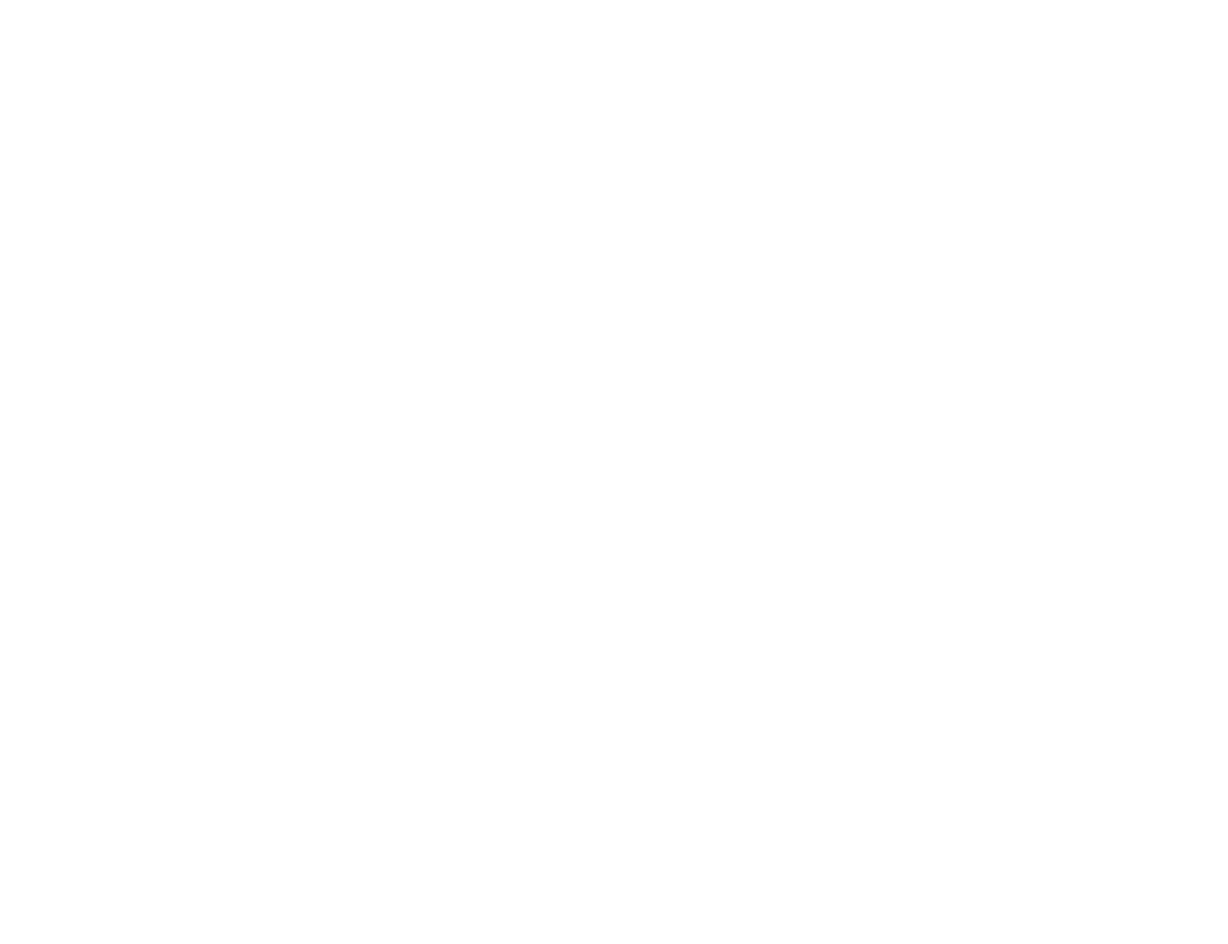
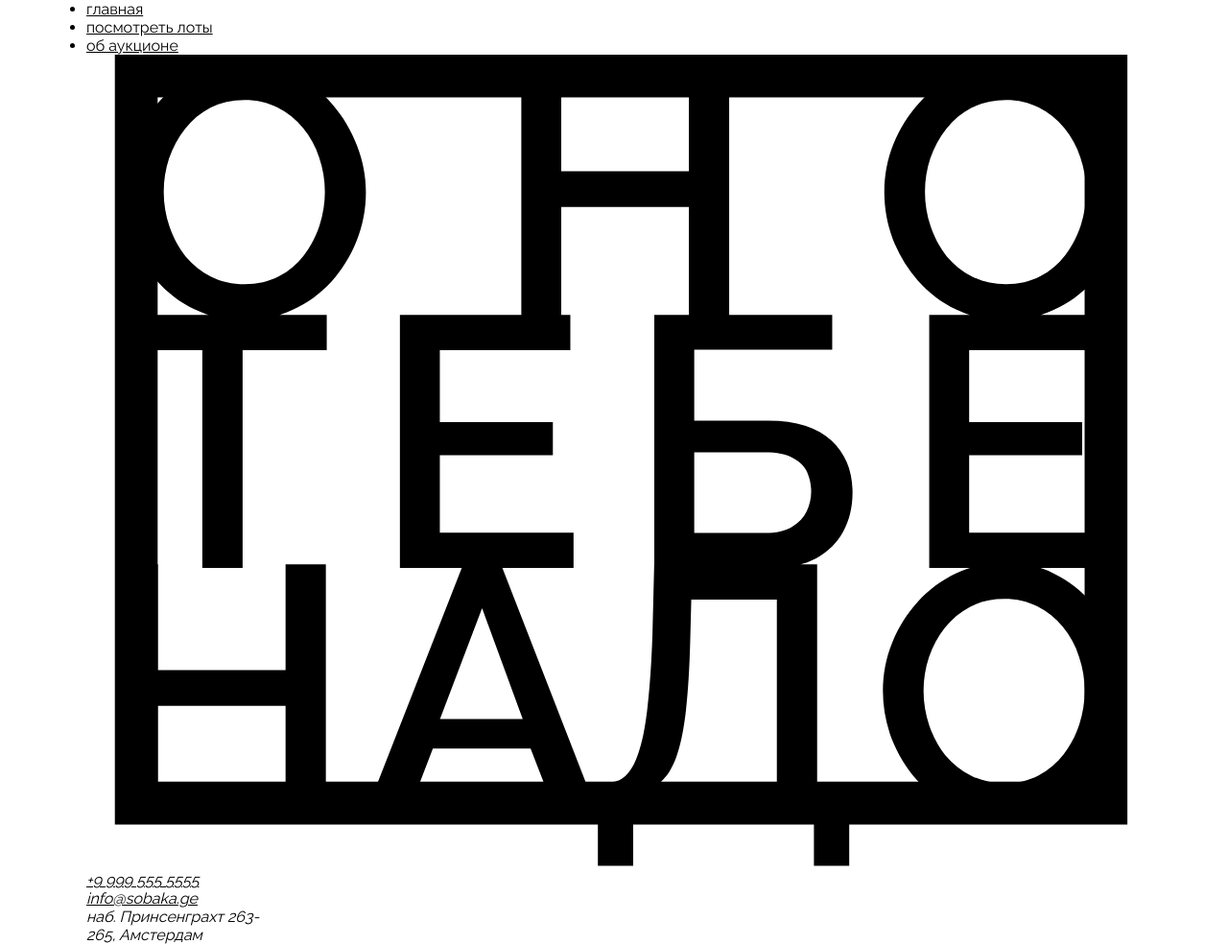
Before and after one commit to tooma4/ono-tebe-nado, a plain HTML site: page index.html in a window 1280 px wide. Shown: the whole page at 96% size. Before the commit the page ends 800 px from the top, so only its background shows below. Drawn offline with Linux system fonts and the light colour scheme.

Commit message:
Расписана полностью шапка -теги- -классы- -контент-

```diff
--- a/index.html
+++ b/index.html
@@ -10,12 +10,37 @@
     <link rel="stylesheet" href="/styles/style.css">
   </head>
   <body>
-    <header></header>
+
+    <header class="header header__address">
+      <nav class="header__menu">
+        <ul class="header__links-list">
+          <li class="header__links-list-item header__links-list-item_no-bullit">
+            <a class="header__link header__link_active" href="#0">главная</a></li>
+          <li class="header__links-list-item">
+            <a class="header__link" href="#0">посмотреть лоты</a></li>
+          <li class="header__links-list-item">
+            <a class="header__link" href="#0">об аукционе</a></li>
+        </ul>
+      </nav>
+      <div class="header__logo">
+        <a href="#0">
+          <img class="header__logo-image" src="/images/logo-black.svg" alt="черный логотип">
+        </a>
+      </div>
+      <address class="address">
+        <a href="tel:+9 999 555 5555">+9 999 555 5555</a>
+        <br>
+        <a href="mailto:info@sobaka.ge">info@sobaka.ge</a>
+        <br>
+        <span>наб. Принсенграхт 263-<br> 265, Амстердам</span>
+      </address>
+    </header>
+
     <main>
-      <section></section>
-      <section></section>
-      <section></section>
+      <section class="cover"></section>
+      <section class="lots"></section>
+      <section class="about"></section>
     </main>
-    <footer></footer>
+    <footer class="footer"></footer>
   </body>
 </html>
```
